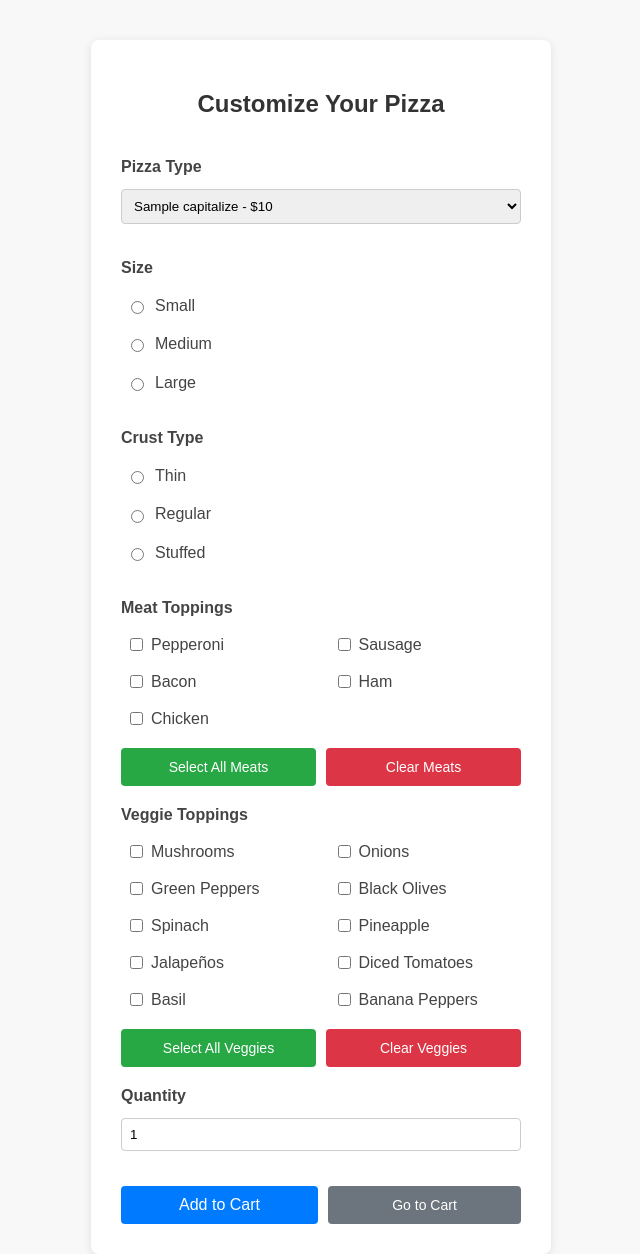
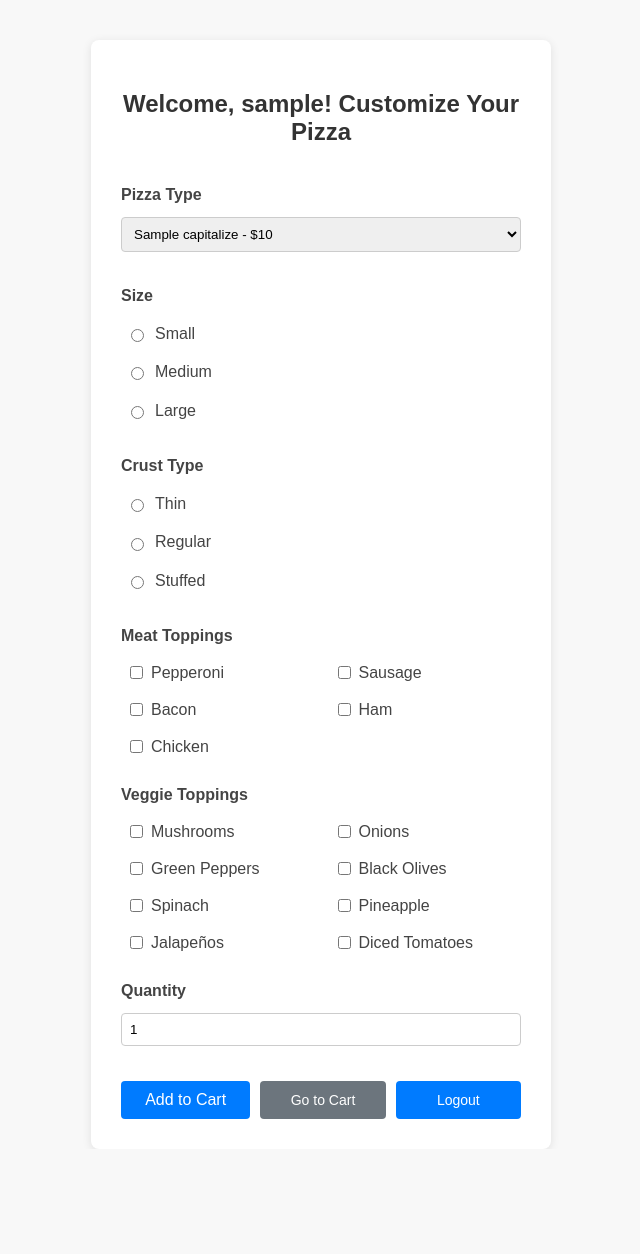
Before and after one commit to mattygi/pizzaproject, a Flask app: template pizzaApp-main/pizzaApp/templates/customize_pizza.html in a window 1280 px wide. Shown: the whole page, without its empty margins (319-959 px from the left). After the commit the page ends 1149 px from the top, so only its background shows below. Run offline with Flask 3, Linux system fonts and the light colour scheme; the template is opened without the code that fills it: most values are stand-ins (such as "Sample title", 1, 10 or a date in 2020).

Commit message:
Update customize_pizza.html

```diff
--- a/pizzaApp-main/pizzaApp/templates/customize_pizza.html
+++ b/pizzaApp-main/pizzaApp/templates/customize_pizza.html
@@ -4,14 +4,14 @@
   <meta charset="UTF-8">
   <meta name="viewport" content="width=device-width, initial-scale=1.0">
   <title>Customize Your Pizza</title>
-  <link rel="stylesheet" href="../static/css/styles.css">
-  <!--<script src="../static/js/pizzacreate.js" defer></script>-->
+  <link rel="stylesheet" href="{{ url_for('static', filename='css/styles.css') }}">
+  <script src="{{ url_for('static', filename='js/pizzacreate.js') }}" defer></script>
 </head>
 <body>
   <div class="container">
-    <h2>Customize Your Pizza</h2>
+    <h2>Welcome, {{ username }}! Customize Your Pizza</h2>
 
-    <form method="post">
+    <form method="post" action="{{ url_for('customize_pizza') }}">
       <label class="section-label" for="pizza">Pizza Type</label>
       <select name="pizza" id="pizza" required>
         {% for item, price in menu.items() %}
@@ -35,35 +35,23 @@
 
       <label class="section-label">Meat Toppings</label>
       <div class="checkbox-grid">
-        <label><input type="checkbox" name="meats" value="pepperoni"> <span>Pepperoni</span></label>
-        <label><input type="checkbox" name="meats" value="sausage"> <span>Sausage</span></label>
-        <label><input type="checkbox" name="meats" value="bacon"> <span>Bacon</span></label>
-        <label><input type="checkbox" name="meats" value="ham"> <span>Ham</span></label>
-        <label><input type="checkbox" name="meats" value="chicken"> <span>Chicken</span></label>
-      </div>
-
-      <div class="btn-group compact-btns">
-        <button type="button" class="small-btn select-btn" onclick="selectAllCheckboxes('meats')">Select All Meats</button>
-        <button type="button" class="small-btn clear-btn" onclick="clearCheckboxes('meats')">Clear Meats</button>
+        <label><input type="checkbox" name="meats[]" value="pepperoni"> <span>Pepperoni</span></label>
+        <label><input type="checkbox" name="meats[]" value="sausage"> <span>Sausage</span></label>
+        <label><input type="checkbox" name="meats[]" value="bacon"> <span>Bacon</span></label>
+        <label><input type="checkbox" name="meats[]" value="ham"> <span>Ham</span></label>
+        <label><input type="checkbox" name="meats[]" value="chicken"> <span>Chicken</span></label>
       </div>
 
       <label class="section-label">Veggie Toppings</label>
       <div class="checkbox-grid">
-        <label><input type="checkbox" name="veggies" value="mushrooms"> <span>Mushrooms</span></label>
-        <label><input type="checkbox" name="veggies" value="onions"> <span>Onions</span></label>
-        <label><input type="checkbox" name="veggies" value="green_peppers"> <span>Green Peppers</span></label>
-        <label><input type="checkbox" name="veggies" value="black_olives"> <span>Black Olives</span></label>
-        <label><input type="checkbox" name="veggies" value="spinach"> <span>Spinach</span></label>
-        <label><input type="checkbox" name="veggies" value="pineapple"> <span>Pineapple</span></label>
-        <label><input type="checkbox" name="veggies" value="jalapenos"> <span>Jalapeños</span></label>
-        <label><input type="checkbox" name="veggies" value="diced_tomatoes"> <span>Diced Tomatoes</span></label>
-        <label><input type="checkbox" name="veggies" value="basil"> <span>Basil</span></label>
-        <label><input type="checkbox" name="veggies" value="banana_peppers"> <span>Banana Peppers</span></label>
-      </div>
-
-      <div class="btn-group compact-btns">
-        <button type="button" class="small-btn select-btn" onclick="selectAllCheckboxes('veggies')">Select All Veggies</button>
-        <button type="button" class="small-btn clear-btn" onclick="clearCheckboxes('veggies')">Clear Veggies</button>
+        <label><input type="checkbox" name="veggies[]" value="mushrooms"> <span>Mushrooms</span></label>
+        <label><input type="checkbox" name="veggies[]" value="onions"> <span>Onions</span></label>
+        <label><input type="checkbox" name="veggies[]" value="green_peppers"> <span>Green Peppers</span></label>
+        <label><input type="checkbox" name="veggies[]" value="black_olives"> <span>Black Olives</span></label>
+        <label><input type="checkbox" name="veggies[]" value="spinach"> <span>Spinach</span></label>
+        <label><input type="checkbox" name="veggies[]" value="pineapple"> <span>Pineapple</span></label>
+        <label><input type="checkbox" name="veggies[]" value="jalapenos"> <span>Jalapeños</span></label>
+        <label><input type="checkbox" name="veggies[]" value="diced_tomatoes"> <span>Diced Tomatoes</span></label>
       </div>
 
       <label class="section-label" for="quantity">Quantity</label>
@@ -71,23 +59,20 @@
 
       <div class="btn-group compact-btns">
         <button type="submit" class="small-btn login-btn">Add to Cart</button>
-        <a href="../templates/cart.html" class="small-btn register-btn">Go to Cart</a>
+        <a href="{{ url_for('cart') }}" class="small-btn register-btn">Go to Cart</a>
+        <a href="{{ url_for('logout') }}" class="small-btn logout-btn">Logout</a>
       </div>
-
-      <!--<a href="../templates/checkout.html" class="small-btn login-btn">Checkout</a>
-      <a href="../templates/index.html" class="small-btn login-btn">Home</a>-->
-
     </form>
   </div>
 
   <script>
     function clearCheckboxes(groupName) {
-      const checkboxes = document.querySelectorAll(`input[name='${groupName}']`);
+      const checkboxes = document.querySelectorAll(`input[name='${groupName}[]']`);
       checkboxes.forEach(cb => cb.checked = false);
     }
 
     function selectAllCheckboxes(groupName) {
-      const checkboxes = document.querySelectorAll(`input[name='${groupName}']`);
+      const checkboxes = document.querySelectorAll(`input[name='${groupName}[]']`);
       checkboxes.forEach(cb => cb.checked = true);
     }
   </script>
```
